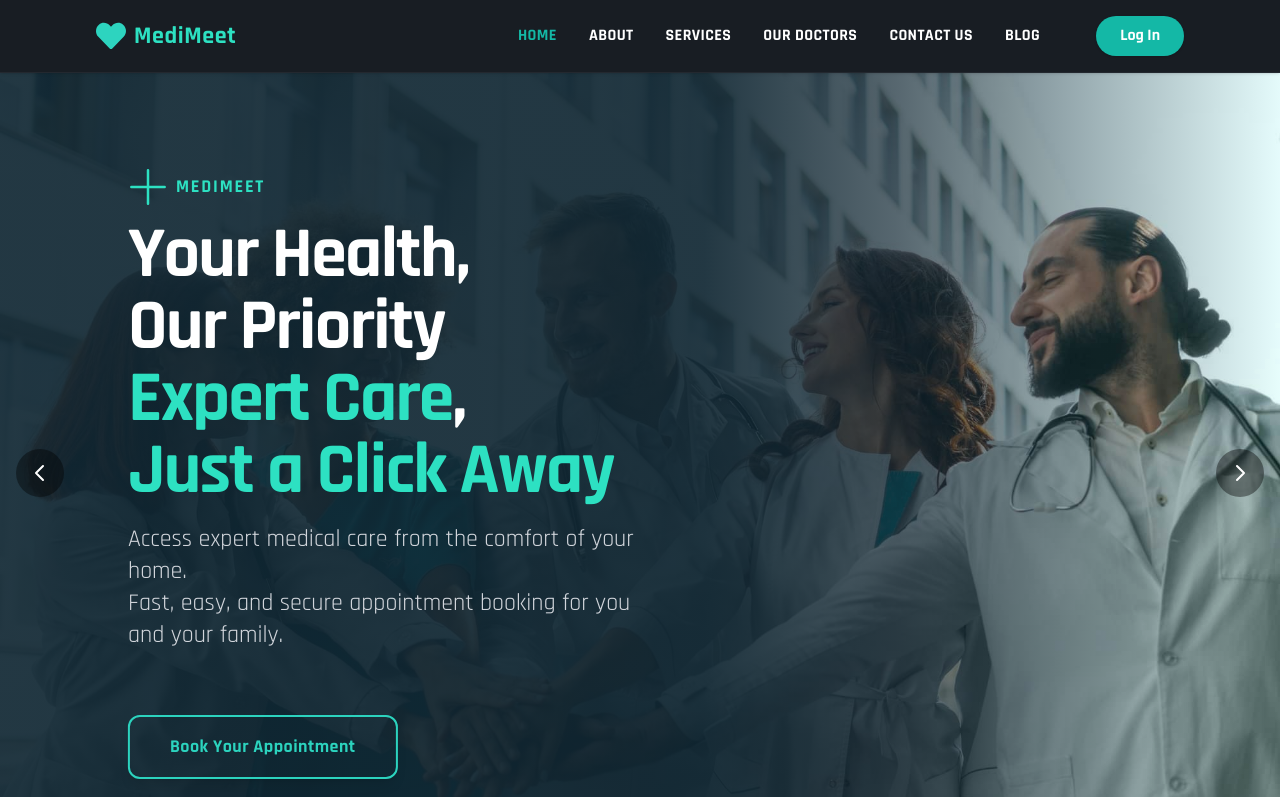
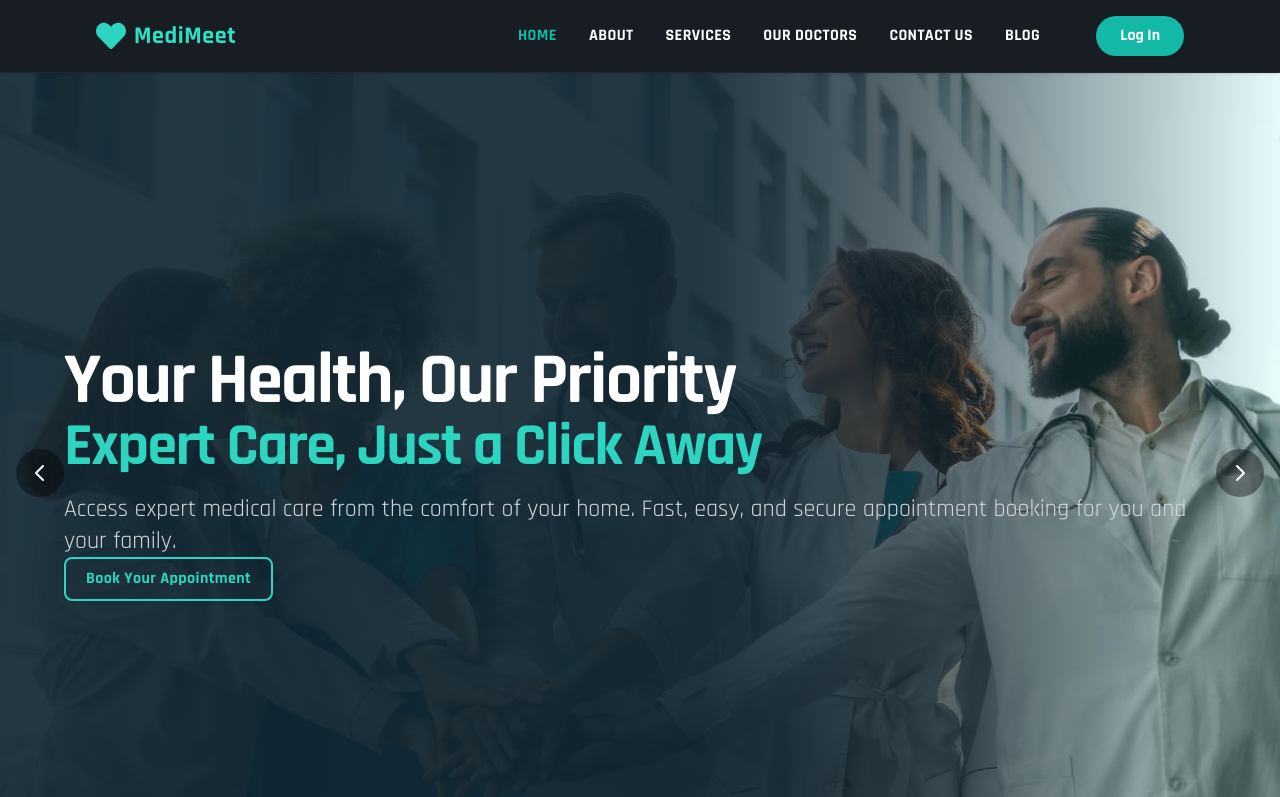
Before and after one commit to Miyamura-021/MediMeet, a React (Vite) app in the folder frontend/: page / in a window 1280 px wide. Shown: the top 797 px of the page. Built offline with nearby package versions, Linux system fonts and the light colour scheme.

Commit message:
Revert Home page to previous working state

```diff
--- a/frontend/src/pages/Home.jsx
+++ b/frontend/src/pages/Home.jsx
@@ -21,35 +21,19 @@ const heroSlides = [
     image: home1,
     align: "left",
     headline: (
-      <>
-        {/* Subtle icon and brand above headline, left-aligned */}
-        <div className="mb-3 flex items-center gap-2">
-          <svg width="40" height="40" className="text-[#2de1c2]" fill="none" viewBox="0 0 48 48">
-            <path d="M24 4v40M4 24h40" stroke="#2de1c2" strokeWidth="3" strokeLinecap="round"/>
-          </svg>
-          <span className="uppercase text-[#2de1c2] text-lg font-semibold tracking-widest">MEDIMEET</span>
-        </div>
-        <h1 className="text-4xl sm:text-5xl md:text-6xl lg:text-7xl font-extrabold text-white leading-tight tracking-tight mb-4 text-left">
-          Your Health,<br />
-          Our Priority<br />
-          <span className="text-[#2de1c2]">Expert Care</span>,<br />
-          <span className="text-[#2de1c2]">Just a Click Away</span>
-        </h1>
-      </>
+      <span className="text-2xl sm:text-3xl md:text-4xl lg:text-5xl xl:text-7xl font-extrabold text-white leading-tight tracking-tight">
+        Your Health, Our Priority
+      </span>
     ),
-    subheadline: null,
+    subheadline: (
+      <span className="text-xl sm:text-2xl md:text-3xl lg:text-4xl xl:text-6xl font-extrabold text-teal-400 leading-tight block mb-2 sm:mb-4 tracking-tight">
+        Expert Care, Just a Click Away
+      </span>
+    ),
     description: (
-      <p className="text-gray-300 text-lg md:text-xl lg:text-2xl mb-8 lg:mb-12 max-w-2xl text-left">
-        Access expert medical care from the comfort of your home.<br />
-        Fast, easy, and secure appointment booking for you and your family.
-      </p>
-    ),
-    button: (
-      <button
-        className="border-2 border-teal-400 bg-transparent text-teal-400 font-bold px-10 py-4 rounded-xl shadow-lg transition text-lg tracking-wide hover:bg-teal-500 hover:text-white focus:outline-none focus:ring-2 focus:ring-teal-400 text-left"
-      >
-        Book Your Appointment
-      </button>
+      <span className="text-gray-300 text-sm sm:text-base md:text-lg lg:text-xl xl:text-2xl mb-6 sm:mb-8 lg:mb-10">
+        Access expert medical care from the comfort of your home. Fast, easy, and secure appointment booking for you and your family.
+      </span>
     ),
     anim: [
       'translate-x-16',
@@ -62,37 +46,27 @@ const heroSlides = [
     id: 2,
     image: home2,
     align: "right",
-    headline: (
-      <>
-        <div className="flex items-center gap-3 mb-2 justify-end">
-          <svg width="32" height="32" className="text-[#2de1c2]" fill="none" viewBox="0 0 48 48">
+    headline: (animating) => (
+      <div className="flex flex-col gap-1 sm:gap-2">
+        <div className="flex items-center gap-2 sm:gap-3 mb-1 sm:mb-2">
+          <svg width="32" height="32" className="sm:w-12 sm:h-12 md:w-16 md:h-16 lg:w-20 lg:h-20 xl:w-12 xl:h-12 text-teal-400" fill="none" viewBox="0 0 48 48">
             <path d="M24 4v40M4 24h40" stroke="#2de1c2" strokeWidth="3" strokeLinecap="round"/>
           </svg>
-          <span className="uppercase text-white text-lg font-semibold tracking-widest">We Give You The Best!</span>
+          <span className="uppercase text-white text-xs sm:text-sm md:text-base lg:text-lg font-semibold tracking-widest">We Give You The Best!</span>
         </div>
-        <h1 className="text-3xl sm:text-4xl md:text-5xl lg:text-6xl xl:text-7xl font-extrabold text-white leading-tight tracking-tight text-right mb-2">
-          Medical Services<br />
-          <span className="text-[#2de1c2]">That You Can Trust</span>
-        </h1>
-      </>
+        {/* Animate each word of the headline */}
+        <div className="flex flex-wrap gap-x-1 sm:gap-x-2 gap-y-1">
+          {"Medical Services That You Can Trust".split(" ").map((word, i) => (
+            <span key={i} className={`inline-block transition-all duration-1000 ${animating ? 'opacity-0 -translate-x-16' : 'opacity-100 translate-x-0'} delay-${200 + i * 120} text-2xl sm:text-3xl md:text-4xl lg:text-5xl xl:text-7xl font-extrabold text-[#2de1c2] leading-tight tracking-tight`}>{word}</span>
+          ))}
+        </div>
+      </div>
     ),
     subheadline: null,
-    description: (
-      <p className="text-gray-300 text-base md:text-lg lg:text-xl xl:text-2xl mb-6 lg:mb-10 text-right max-w-2xl ml-auto">
-        Need professional help? Our support staff<br /> will answer your questions.<br />
-        Visit us Now or Make an Appointment!
-      </p>
-    ),
-    button: (
-      <button
-        className="border-2 border-teal-400 bg-transparent text-teal-400 font-bold px-6 py-3 rounded-lg shadow transition text-base tracking-wide hover:bg-teal-500 hover:text-white focus:outline-none focus:ring-2 focus:ring-teal-400"
-      >
-        Make an Appointment!
-      </button>
-    ),
+    description: <span className="text-gray-300 text-sm sm:text-base md:text-lg lg:text-xl mb-4 sm:mb-6 lg:mb-8 block">Need professional help? Our support staff will answer your questions.<br/>Visit us Now or Make an Appointment!</span>,
     anim: [
-      '-translate-x-16',
-      '-translate-x-16',
+      '-translate-x-16', // description from left
+      '-translate-x-16', // button from left
     ]
   },
 ];
@@ -136,9 +110,9 @@ const Home = () => {
     setAnimDesc(false);
     setAnimButton(false);
     const t1 = setTimeout(() => setAnimHeadline(true), 800); // 0.8s
-    const t2 = setTimeout(() => setAnimSub(true), 1300);    // 1.3s
+    const t2 = setTimeout(() => setAnimSub(true), 1200);    // 1.2s
     const t3 = setTimeout(() => setAnimDesc(true), 2000);   // 2s
-    const t4 = setTimeout(() => setAnimButton(true), 2900); // 2.9s
+    const t4 = setTimeout(() => setAnimButton(true), 2800); // 2.8s
     return () => {
       clearTimeout(t1); clearTimeout(t2); clearTimeout(t3); clearTimeout(t4);
     };
@@ -237,43 +211,64 @@ const Home = () => {
                 : "linear-gradient(90deg, rgba(16,39,51,0.92) 55%, rgba(16,39,51,0.7) 70%, rgba(44,255,224,0.10) 100%)",
           }}
         />
-        {/* Content block, left or right half depending on slide */}
-        {contentVisible && (
-          <div className={`relative z-20 flex flex-col justify-center w-full h-full px-4 sm:px-6 md:px-8 lg:px-24 xl:px-32 py-6 md:py-10 lg:py-0 ${currentSlide === 0 ? 'items-start' : 'items-end'}`}>
-            <div className={`w-full lg:w-1/2 flex flex-col justify-center h-full ${currentSlide === 0 ? 'items-start text-left' : 'items-end text-right'}`}>
-              {/* Animated Headline */}
+        {/* Content */}
         <div
-                className={`transition-all duration-700 ${animHeadline ? 'opacity-100 translate-x-0' : `${currentSlide === 0 ? 'opacity-0 -translate-x-16' : 'opacity-0 translate-x-16'}`}`}
-                style={{ transitionDelay: '0.8s' }}
+          className={`relative z-10 flex flex-col justify-center ${slide.align === 'right' ? 'items-end text-right' : 'items-start text-left'} w-full px-4 sm:px-6 md:px-8 lg:px-16 py-6 md:py-10`}
+          style={slide.align === "right" ? { marginLeft: "auto" } : { }}
         >
-                {slide.headline}
+          {/* Shadowed content background for right-aligned slide */}
+          {slide.align === "right" && (
+            <div className="absolute inset-0 bg-black bg-opacity-40 rounded-2xl shadow-2xl -z-10" />
+          )}
+          {/* Animated content rows */}
+          {currentSlide === 0 ? (
+            <>
+              {/* Headline */}
+              <div className={`transition-all duration-700 ${animHeadline ? 'opacity-100 translate-x-0' : 'opacity-0 -translate-x-16'}`}>
+                {typeof slide.headline === 'function' ? slide.headline(false) : slide.headline}
               </div>
-              {/* Animated Subheadline (if present) */}
+              {/* Subheadline */}
               {slide.subheadline && (
-                <div
-                  className={`transition-all duration-700 ${animSub ? 'opacity-100 translate-x-0' : `${currentSlide === 0 ? 'opacity-0 -translate-x-16' : 'opacity-0 translate-x-16'}`}`}
-                  style={{ transitionDelay: '1.3s' }}
-                >
+                <div className={`transition-all duration-700 ${animSub ? 'opacity-100 translate-x-0' : 'opacity-0 translate-x-16'}`}>
                   {slide.subheadline}
                 </div>
               )}
-              {/* Animated Description */}
-              <div
-                className={`transition-all duration-700 ${animDesc ? 'opacity-100 translate-x-0' : `${currentSlide === 0 ? 'opacity-0 -translate-x-16' : 'opacity-0 translate-x-16'}`}`}
-                style={{ transitionDelay: '2s' }}
-              >
+              {/* Description */}
+              <div className={`transition-all duration-700 ${animDesc ? 'opacity-100 translate-y-0' : 'opacity-0 -translate-y-10'}`}>
                 {slide.description}
               </div>
-              {/* Animated Button */}
-              <div
-                className={`mt-2 lg:mt-4 w-full flex flex-col sm:flex-row gap-4 ${currentSlide === 0 ? 'justify-start items-start' : 'justify-end items-end'} transition-all duration-700 ${animButton ? 'opacity-100 translate-x-0' : `${currentSlide === 0 ? 'opacity-0 -translate-x-16' : 'opacity-0 translate-x-16'}`}`}
-                style={{ transitionDelay: '2.9s' }}
+              {/* Button */}
+              <div className={`transition-all duration-700 ${animButton ? 'opacity-100 translate-y-0' : 'opacity-0 translate-y-10'}`}>
+                <button
+                  className="border-2 border-teal-400 bg-transparent text-teal-400 font-bold px-4 sm:px-5 py-2 rounded-lg shadow transition text-sm sm:text-base tracking-wide hover:bg-teal-500 hover:text-white focus:outline-none focus:ring-2 focus:ring-teal-400"
+                  onClick={scrollToContact}
                 >
-                {slide.button}
+                  Book Your Appointment
+                </button>
               </div>
+            </>
+          ) : (
+            <>
+              {/* Headline (words animate in) */}
+              <div className={`transition-all duration-700 ${animHeadline ? 'opacity-100 -translate-y-0' : 'opacity-0 -translate-y-10'}`}>
+                {typeof slide.headline === 'function' ? slide.headline(!animHeadline) : slide.headline}
               </div>
+              {/* Description */}
+              <div className={`transition-all duration-700 ${animDesc ? 'opacity-100 translate-x-0' : 'opacity-0 translate-x-10'}`}>
+                {slide.description}
               </div>
+              {/* Button */}
+              <div className={`transition-all duration-700 ${animButton ? 'opacity-100 translate-y-0' : 'opacity-0 translate-y-10'}`}>
+                <button
+                  className="border-2 border-teal-400 bg-transparent text-teal-400 font-bold px-4 sm:px-5 py-2 rounded-lg shadow transition text-sm sm:text-base tracking-wide hover:bg-teal-500 hover:text-white focus:outline-none focus:ring-2 focus:ring-teal-400"
+                  onClick={scrollToContact}
+                >
+                  MAKE AN APPOINTMENT!
+                </button>
+              </div>
+            </>
           )}
+        </div>
         {/* Carousel Arrows */}
         <button
           className="absolute left-2 sm:left-4 top-1/2 -translate-y-1/2 bg-black bg-opacity-40 hover:bg-opacity-70 text-white rounded-full w-8 h-8 sm:w-12 sm:h-12 flex items-center justify-center z-20"
```
Lines whose indentation alone changed are shown as unchanged.
